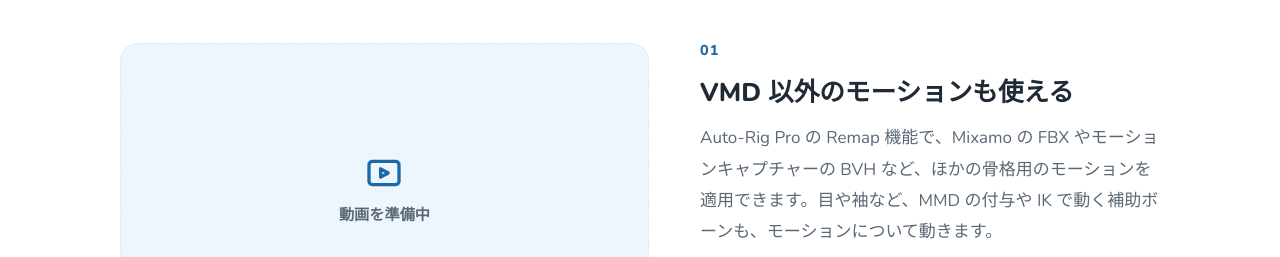
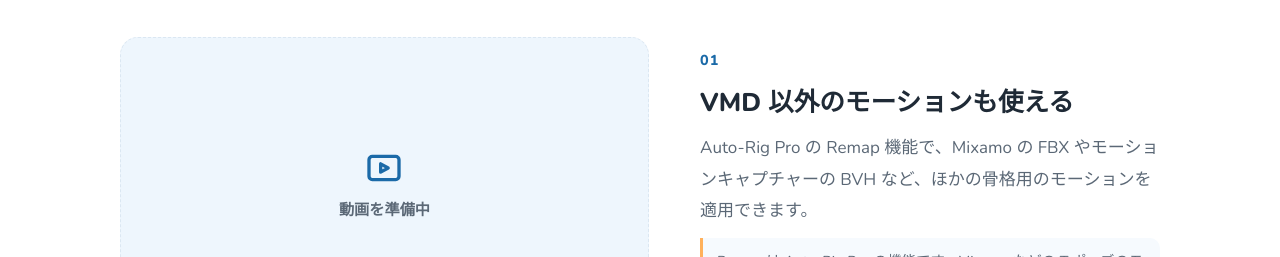
Before and after one commit to utagestudio/mmd_to_arp, a plain HTML site: page site/public/ja/index.html in a window 1280 px wide. Shown: the part 1269-1526 px from the top of the page. Drawn offline with nearby package versions, Linux system fonts and the light colour scheme; a web font is replaced by a local one.

Commit message:
Drop the helper-bone note from the Remap docs and site benefit
Co-Authored-By: Claude Opus 5.5 <noreply@anthropic.com>

```diff
--- a/site/public/ja/index.html
+++ b/site/public/ja/index.html
@@ -144,7 +144,7 @@
         <div class="benefit-copy">
           <span class="benefit-num">01</span>
           <h3>VMD 以外のモーションも使える</h3>
-          <p>Auto-Rig Pro の Remap 機能で、Mixamo の FBX やモーションキャプチャーの BVH など、ほかの骨格用のモーションを適用できます。目や袖など、MMD の付与や IK で動く補助ボーンも、モーションについて動きます。</p>
+          <p>Auto-Rig Pro の Remap 機能で、Mixamo の FBX やモーションキャプチャーの BVH など、ほかの骨格用のモーションを適用できます。</p>
           <p class="benefit-note">Remap は Auto-Rig Pro の機能です。Mixamo などの T ポーズのモーションは、Remap の「Redefine Rest Pose」で休止姿勢を合わせてから適用します。</p>
           <a class="more" href="https://github.com/utagestudio/mmd_to_arp/blob/main/README.ja.md#ほかのモーションを使うauto-rig-pro-の-remap">Remap の手順（README） <svg viewBox="0 0 24 24" fill="none" stroke="currentColor" stroke-width="2.4" stroke-linecap="round" stroke-linejoin="round" aria-hidden="true"><path d="M5 12h14M13 6l6 6-6 6"/></svg></a>
         </div>
```
Also changed, not shown: site/public/index.html (+1 -1 lines), 2 other files.
